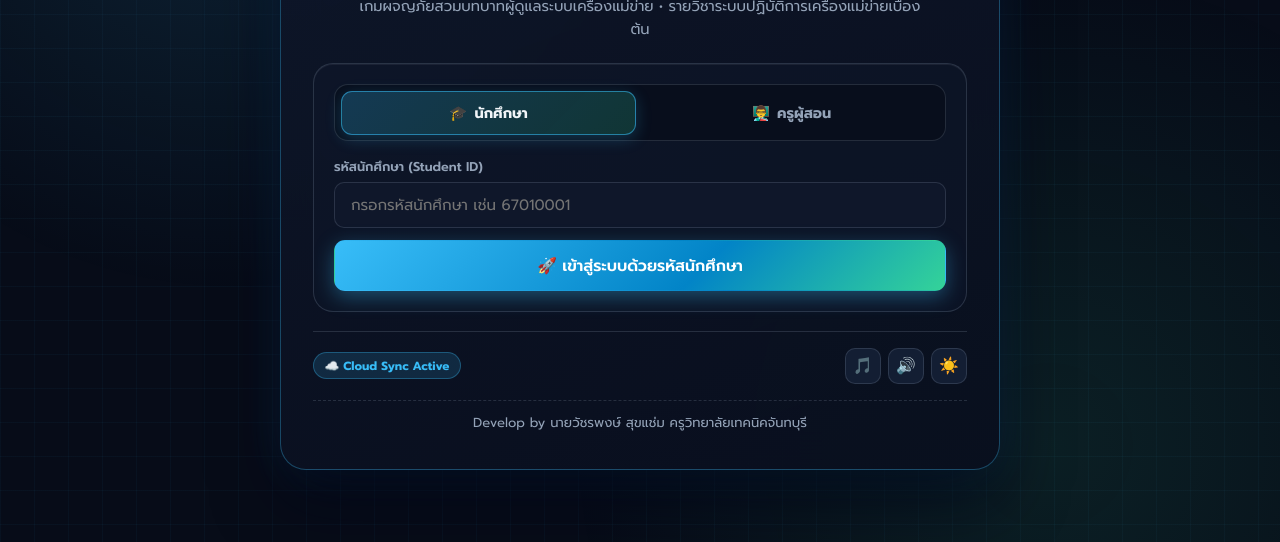
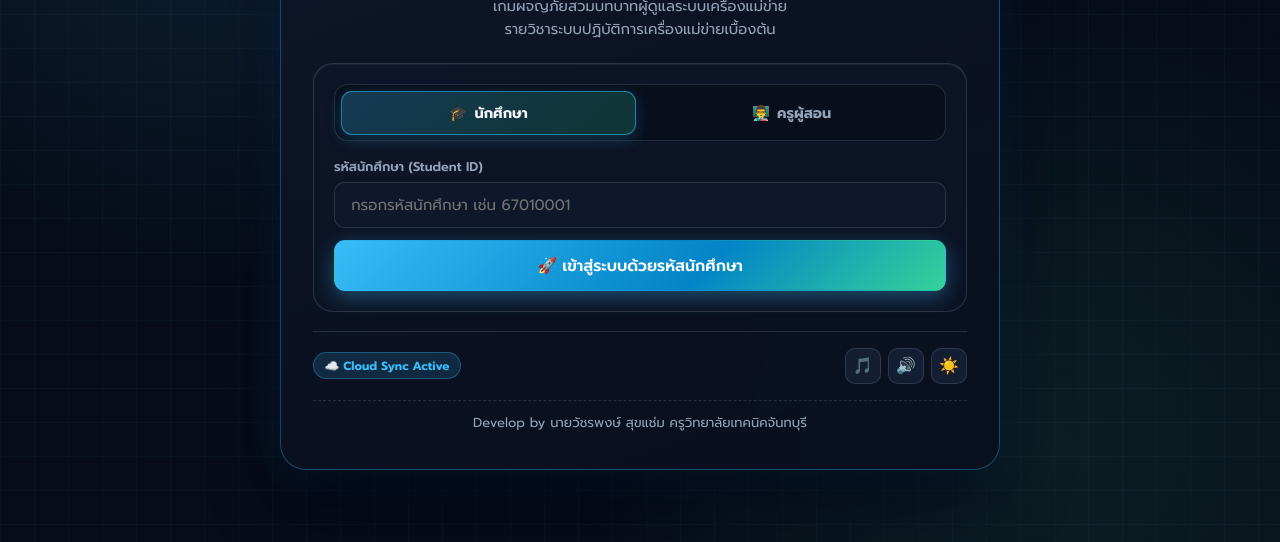
Before and after one commit to Watdafak89/server-os-game, a plain HTML site: page index.html in a window 1280 px wide. Shown: the part 258-800 px from the top of the page. Drawn offline with Linux system fonts and the light colour scheme; no server answers.

Commit message:
style: place course name on its own line in title tagline

```diff
--- a/index.html
+++ b/index.html
@@ -21,7 +21,8 @@
         <span class="logo-sub">DATA CENTER DEFENDER</span>
       </h1>
       <p class="title-tagline">
-        เกมผจญภัยสวมบทบาทผู้ดูแลระบบเครื่องแม่ข่าย • รายวิชาระบบปฏิบัติการเครื่องแม่ข่ายเบื้องต้น
+        เกมผจญภัยสวมบทบาทผู้ดูแลระบบเครื่องแม่ข่าย<br />
+        รายวิชาระบบปฏิบัติการเครื่องแม่ข่ายเบื้องต้น
       </p>
 
       <!-- Already Logged In Resume Box -->
```
